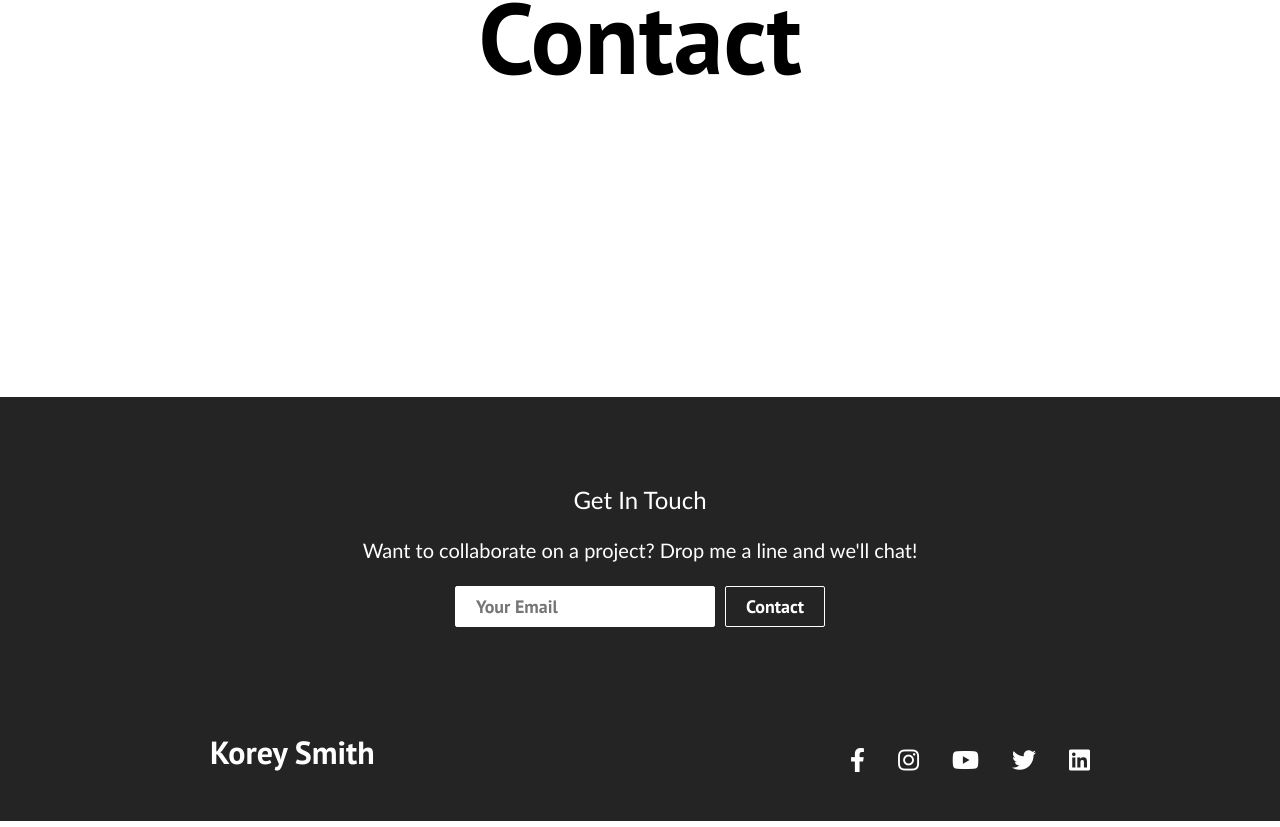
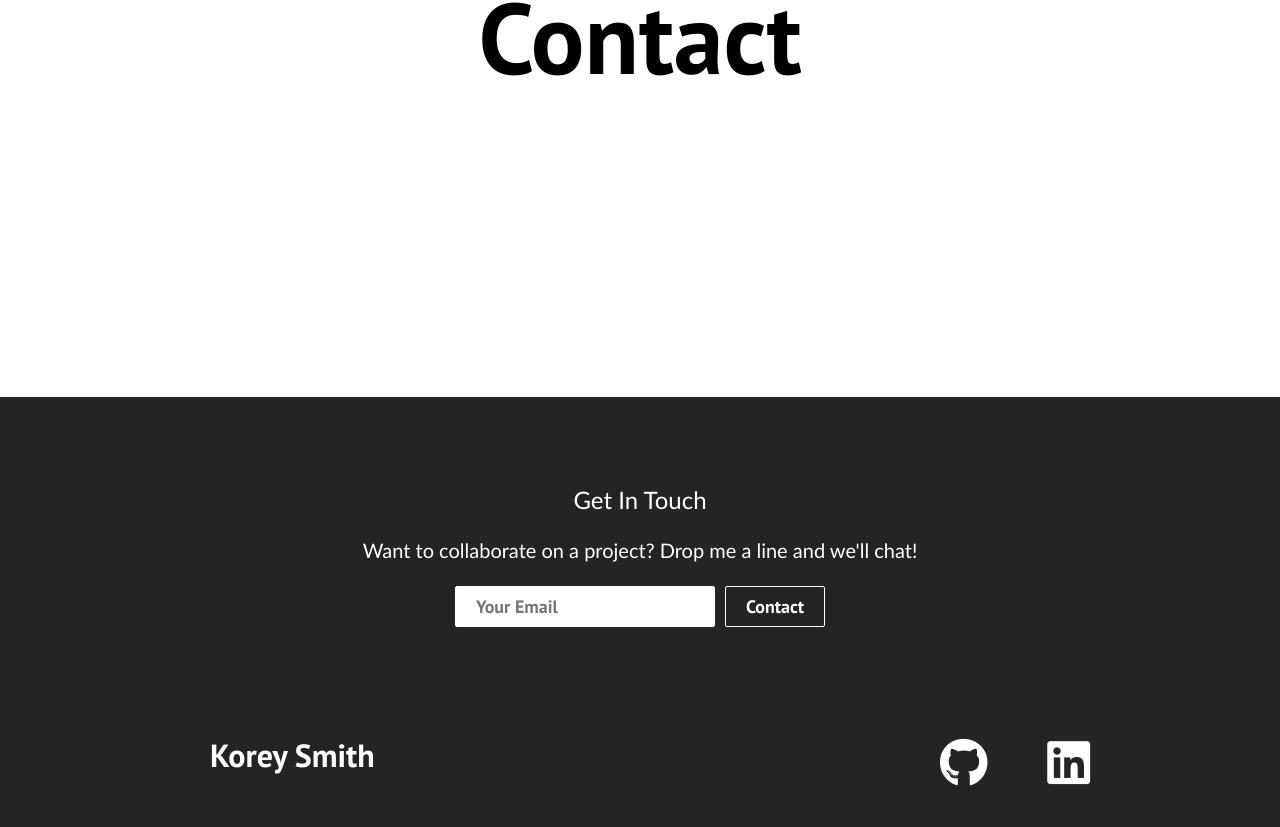
Before and after one commit to smithrkorey/React-Portfolio, a React (Create React App) app: page /contact in a window 1280 px wide. Shown: the part 403-1230 px from the top of the page. Built offline with nearby package versions, Linux system fonts and the light colour scheme.

Commit message:
social icon edits

```diff
--- a/src/components/Footer.css
+++ b/src/components/Footer.css
@@ -49,7 +49,7 @@
   /* Social Icons */
   .social-icon-link {
     color: #fff;
-    font-size: 24px;
+    font-size: 49px;
   }
 
   .social-media {
@@ -70,7 +70,7 @@
     display: flex;
     justify-content: space-between;
     align-items: center;
-    width: 240px;
+    width: 150px;
   }
 
   .social-logo {
--- a/src/components/Footer.js
+++ b/src/components/Footer.js
@@ -34,37 +34,13 @@ function Footer() {
           </div>
 
           <div class='social-icons'>
-            <Link
-              class='social-icon-link facebook'
+          <Link
+              class='social-icon-link github'
               to='/'
               target='_blank'
-              aria-label='Facebook'
+              aria-label='Github'
             >
-              <i class='fab fa-facebook-f' />
-            </Link>
-            <Link
-              class='social-icon-link instagram'
-              to='/'
-              target='_blank'
-              aria-label='Instagram'
-            >
-              <i class='fab fa-instagram' />
-            </Link>
-            <Link
-              class='social-icon-link youtube'
-              to='/'
-              target='_blank'
-              aria-label='Youtube'
-            >
-              <i class='fab fa-youtube' />
-            </Link>
-            <Link
-              class='social-icon-link twitter'
-              to='/'
-              target='_blank'
-              aria-label='Twitter'
-            >
-              <i class='fab fa-twitter' />
+              <i class='fab fa-github' />
             </Link>
             <Link
               class='social-icon-link twitter'
```
